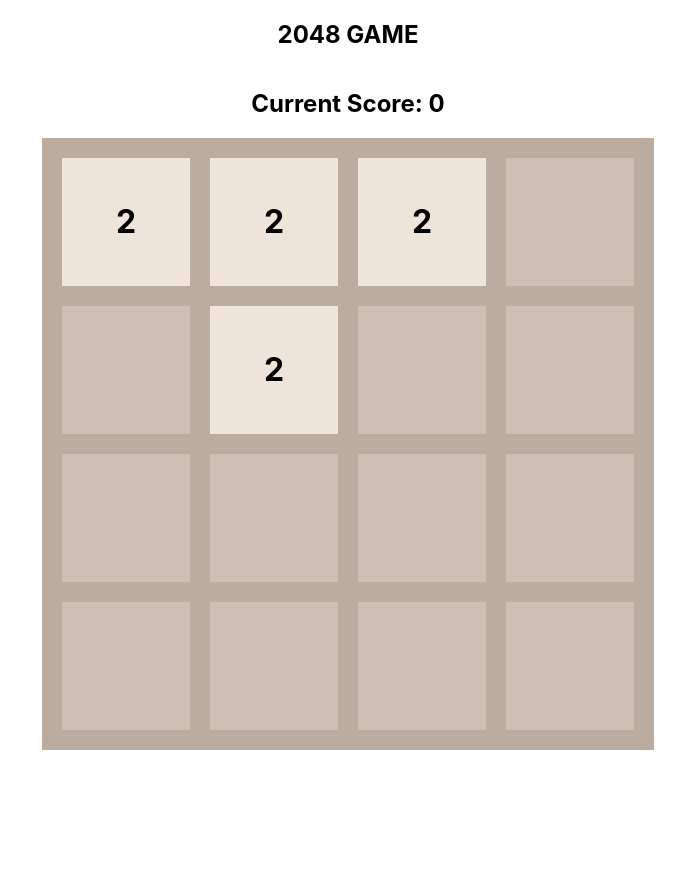
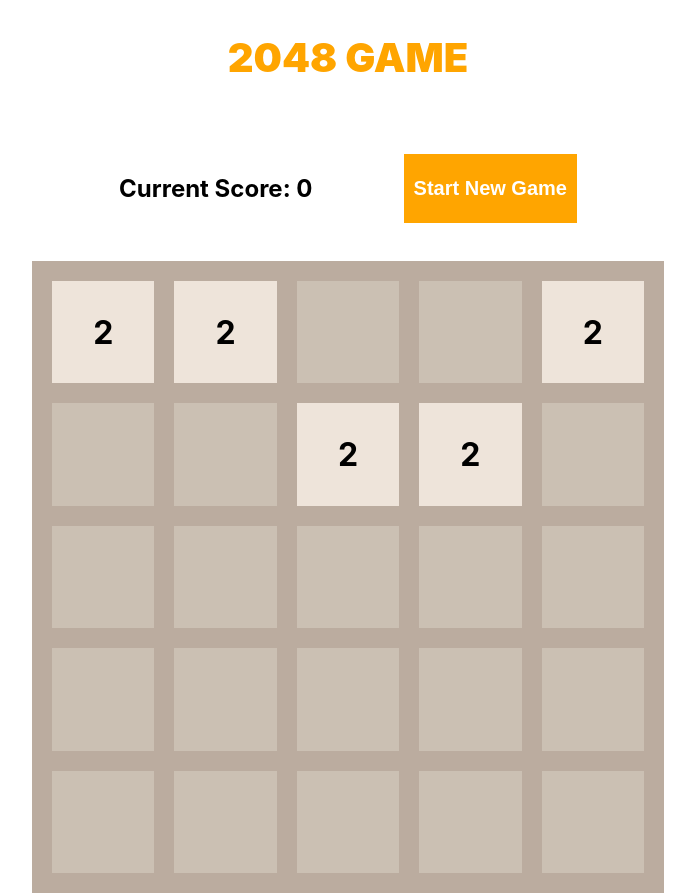
Before and after one commit to JubaF/2048game, a React (Create React App) app: page / in a window 1280 px wide. Shown: the whole page, without its empty margins (292-987 px from the left). Before the commit the page ends 800 px from the top, so only its background shows below. Built offline with nearby package versions, Linux system fonts and the light colour scheme.

Commit message:
added game over message + button start new game

```diff
--- a/src/App.js
+++ b/src/App.js
@@ -15,8 +15,13 @@ function App() {
                 width: '100%',
 
             }}>
-                <h2>2048 GAME</h2>
-                <Grid size={4}/>
+                <h2  style={{
+                    color: 'orange',
+                    fontWeight: '900',
+                    fontSize: '40px',
+                    textAlign: 'center'
+                }}>2048 GAME</h2>
+                <Grid size={5}/>
             </div>
 
         </div>
--- a/src/components/Grid/grid.jsx
+++ b/src/components/Grid/grid.jsx
@@ -1,5 +1,7 @@
 import Tile from "../Tile/tile";
 import {useEffect, useState} from "react";
+
+import '../../index.css';
 
 function Grid(props) {
     const size = props.size
@@ -65,26 +67,26 @@ function Grid(props) {
     const [score, setScore] = useState(0);
     const [gameState, setGameState] = useState('on');
 
-    // const updateScore = (newPoints) => {
-    //     console.log("This is the newPoints :" + newPoints);
-    //     let newScore = score + newPoints;
-    //     setScore(newScore);
-    //
-    // };
+    const onNewGame = () => {
+        setTileList([]);
+        setIsInitialized(false);
+        setGameState('on');
+    }
+
 
     //Update Grid
 
     const handleKey = async (e) => {
-        if (e.key === 'ArrowUp') {
+        if (e.key === 'ArrowUp' && gameState === 'on') {
             console.log('up');
             await updateGrid('up');
-        } else if (e.key === 'ArrowDown') {
+        } else if (e.key === 'ArrowDown' && gameState === 'on') {
             console.log('down');
             await updateGrid('down');
-        } else if (e.key === 'ArrowRight') {
+        } else if (e.key === 'ArrowRight' && gameState === 'on') {
             console.log('right');
             await updateGrid('right');
-        } else if (e.key === 'ArrowLeft') {
+        } else if (e.key === 'ArrowLeft' && gameState === 'on') {
             console.log('left');
             await updateGrid('left');
         }
@@ -92,79 +94,6 @@ function Grid(props) {
 
     const delay = ms => new Promise(res => setTimeout(res, ms));
 
-    // const updateGrid = async (key) => {
-    //     let tempList = [...tileList];
-    //     if (key === 'up') {
-    //         for (let i = tileList.length - 1; i >= 0; i--) {
-    //             // console.log(i);
-    //             if (i - size >= 0) {
-    //                 let tempTile = tileList[i - size];
-    //                 console.log(tempTile);
-    //                 if (tempList[i].value === tempTile.value) {
-    //                     tempList[i].value = 0;
-    //                     tempTile.value = tempTile.value * 2;
-    //                     //Increase Score ...
-    //                 } else if (tempTile.value === 0) {
-    //                     tempTile.value = tempList[i].value;
-    //                     tempList[i].value = 0;
-    //                 }
-    //             }
-    //         }
-    //     } else if (key === 'down') {
-    //         for (let i = 0; i < tempList.length; i++) {
-    //             // console.log(i);
-    //             if (i + size < tempList.length) {
-    //                 let tempTile = tileList[i + size];
-    //                 console.log(tempTile);
-    //                 if (tempList[i].value === tempTile.value) {
-    //                     tempList[i].value = 0;
-    //                     tempTile.value = tempTile.value * 2;
-    //                     //Increase Score ...
-    //                 } else if (tempTile.value === 0) {
-    //                     tempTile.value = tempList[i].value;
-    //                     tempList[i].value = 0;
-    //                 }
-    //             }
-    //         }
-    //     } else if (key === 'right') {
-    //         for (let i = 0; i < tempList.length; i++) {
-    //             // console.log(i);
-    //             if ((i + 1) % size !== 0) {
-    //                 let tempTile = tileList[i + 1];
-    //                 console.log(tempTile);
-    //                 if (tempList[i].value === tempTile.value) {
-    //                     tempList[i].value = 0;
-    //                     tempTile.value = tempTile.value * 2;
-    //                     //Increase Score ...
-    //                 } else if (tempTile.value === 0) {
-    //                     tempTile.value = tempList[i].value;
-    //                     tempList[i].value = 0;
-    //                 }
-    //             }
-    //         }
-    //     } else if (key === 'left') {
-    //         for (let i = tileList.length - 1; i >= 0; i--) {
-    //             // console.log(i);
-    //             if (i % size !== 0) {
-    //                 let tempTile = tileList[i - 1];
-    //                 console.log(tempTile);
-    //                 if (tempList[i].value === tempTile.value) {
-    //                     tempList[i].value = 0;
-    //                     tempTile.value = tempTile.value * 2;
-    //                     //Increase Score ...
-    //                 } else if (tempTile.value === 0) {
-    //                     tempTile.value = tempList[i].value;
-    //                     tempList[i].value = 0;
-    //                 }
-    //             }
-    //         }
-    //     }
-    //     setTileList(tempList);
-    //     tempList = addTile(tempList);
-    //     // console.log(tempList);
-    //     await delay(5000);
-    //     setTileList(tempList);
-    // };
 
     const updateGrid = async (key) => {
         let tempList = [...tileList];
@@ -178,13 +107,13 @@ function Grid(props) {
                     for (let j = 1; j < size; j++) {
                         if (i - (size * j) >= 0) {
                             let tempTile = tileList[i - (size * j)];
-                            console.log(tempTile);
+                            // console.log(tempTile);
                             //Check if tile is empty
                             let canSwap = true;
                             for (let k = i - size; k > (i - (j * size)); k = k - size) {
-                                console.log('this is k: ' + k);
+                                // console.log('this is k: ' + k);
                                 if (tempList[k].value > 0) {
-                                    console.log('false');
+                                    // console.log('false');
                                     canSwap = false;
                                     break;
                                 }
@@ -195,9 +124,11 @@ function Grid(props) {
                                 //Increase Score ...
                             }
                             // Check if it's same value + has not been swapped already
-                            else if (tempList[i].value === tempTile.value && !didTileIncrease && canSwap) {
+                            else if (tempList[i].value !== 0 && tempList[i].value === tempTile.value && !didTileIncrease && canSwap) {
                                 tempList[i].value += tempTile.value;
                                 newPoints = newPoints + tempTile.value;
+                                let pointAdded = tempTile.value
+                                console.log('Points Added Down: ' + pointAdded);
                                 tempTile.value = 0;
                                 didTileIncrease = true;
 
@@ -214,13 +145,13 @@ function Grid(props) {
                     for (let j = 1; j < size; j++) {
                         if (i + (size * j) < tempList.length) {
                             let tempTile = tileList[i + (size * j)];
-                            console.log(tempTile);
+                            // console.log(tempTile);
                             //Check if tile is empty
                             let canSwap = true;
                             for (let k = i + size; k < (i + (j * size)); k = k + size) {
-                                console.log('this is k: ' + k);
+                                // console.log('this is k: ' + k);
                                 if (tempList[k].value > 0) {
-                                    console.log('false');
+                                    // console.log('false');
                                     canSwap = false;
                                     break;
                                 }
@@ -231,9 +162,12 @@ function Grid(props) {
                                 //Increase Score ...
                             }
                             // Check if it's same value + has not been swapped already
-                            else if (tempList[i].value === tempTile.value && !didTileIncrease && canSwap) {
+                            else if (tempList[i].value !== 0 && tempList[i].value === tempTile.value && !didTileIncrease && canSwap) {
                                 tempList[i].value += tempTile.value;
                                 newPoints = newPoints + tempTile.value;
+                                let pointAdded = tempTile.value
+                                // console.log('Can swap? ' + canSwap);
+                                console.log('Points Added Up: ' + pointAdded);
                                 tempTile.value = 0;
                                 didTileIncrease = true;
 
@@ -249,15 +183,15 @@ function Grid(props) {
                     let didTileIncrease = false;
                     for (let j = 1; j < size; j++) {
                         //check if next Tile is a border the left
-                        if ((i + j) % size !== 0 && (i+j)<=(size*size)) {
+                        if ((i + j) % size !== 0 && (i + j) <= (size * size)) {
                             let tempTile = tileList[i + j];
-                            console.log(tempTile);
+                            // console.log(tempTile);
                             //Check if tile is empty
                             let canSwap = true;
                             for (let k = i + 1; k < (i + j); k++) {
-                                console.log('this is k: ' + k);
+                                // console.log('this is k: ' + k);
                                 if (tempList[k].value > 0) {
-                                    console.log('false');
+                                    // console.log('false');
                                     canSwap = false;
                                     break;
                                 }
@@ -268,7 +202,7 @@ function Grid(props) {
                                 //Increase Score ...
                             }
                             // Check if it's same value + has not been swapped already
-                            else if (tempList[i].value === tempTile.value && !didTileIncrease && canSwap) {
+                            else if (tempList[i].value !== 0 && tempList[i].value === tempTile.value && !didTileIncrease && canSwap) {
                                 tempList[i].value += tempTile.value;
                                 newPoints = newPoints + tempTile.value;
                                 tempTile.value = 0;
@@ -293,16 +227,16 @@ function Grid(props) {
                         // Check if tempTile is aborder on the left
                         if ((i - j + 1) % size !== 0 && (i - j) >= 0) {
                             let tempTile = tileList[i - j];
-                            console.log('this is the current Tile value');
-                            console.log(tempTile)
-                            console.log('i = ' + i);
-                            console.log('j = ' + j);
+                            // console.log('this is the current Tile value');
+                            // console.log(tempTile)
+                            // console.log('i = ' + i);
+                            // console.log('j = ' + j);
                             //Check if tile is empty
                             let canSwap = true;
-                            for (let k = i - 1; k > (i-j); k--) {
-                                console.log('this is k: ' + k);
+                            for (let k = i - 1; k > (i - j); k--) {
+                                // console.log('this is k: ' + k);
                                 if (tempList[k].value > 0) {
-                                    console.log('false');
+                                    // console.log('false');
                                     canSwap = false;
                                     break;
                                 }
@@ -313,14 +247,14 @@ function Grid(props) {
                                 //Increase Score ...
                             }
                             // Check if it's same value + has not been swapped already
-                            else if (tempList[i].value === tempTile.value && !didTileIncrease &&canSwap) {
+                            else if (tempList[i].value !== 0 && tempList[i].value === tempTile.value && !didTileIncrease && canSwap) {
                                 tempList[i].value += tempTile.value;
                                 newPoints = newPoints + tempTile.value;
                                 tempList[i - j].value = 0;
                                 didTileIncrease = true;
 
                             }
-                            console.log(tempList);
+                            // console.log(tempList);
                         }
                     }
                 }
@@ -330,8 +264,13 @@ function Grid(props) {
         tempList = addTile(tempList);
         // console.log(tempList);
         // await delay(5000);
-        console.log(score);
-        setScore(score + newPoints);
+        // console.log(score);
+        console.log('End Initital score: ' + score);
+        console.log('End NewPoints score: ' + newPoints);
+        let newScore = score + newPoints;
+        console.log('End New score: ' + newScore);
+        setScore(newScore);
+        console.log('End Current score: ' + score);
         setTileList(tempList);
     };
 
@@ -352,22 +291,47 @@ function Grid(props) {
 
     // console.log(tileList);
     // console.log(windowSize.innerWidth);
-    console.log("This is your score: " + score);
-    console.log("This is the game State: " + gameState);
+    // console.log("This is your score: " + score);
+    // console.log("This is the game State: " + gameState);
+
+    let gridColor = gameState === 'off' ? 'rgba(0,0,0,0.4)' : '#BBAC9F'
     return <>
-        <h2>Current Score: {score}</h2>
-        {gameState === 'on' ? null : <h3>GAME OVER</h3>}
+
+        <div style={{
+            display: 'flex',
+            justifyContent: 'space-evenly',
+            margin: '3% 0',
+            width: '50%'
+        }}>
+            <h2>Current Score: {score}</h2>
+            {gameState === 'off' ? null : <button className={'primary_button'} onClick={() => {
+                onNewGame()
+            }}>Start New Game</button>}
+        </div>
         <div
             style={{
                 display: 'grid',
                 // margin: "30% 30%",
-                backgroundColor: '#BBAC9F',
+                backgroundColor: gridColor,
                 gridTemplateColumns: totalColumns,
                 gridTemplateRows: totalColumns,
                 border: borderGap + " solid #BBAC9F",
                 columnGap: borderGap,
                 rowGap: borderGap
             }}>
+            {/*<div*/}
+            {/*    style={{*/}
+            {/*        position:"absolute",*/}
+            {/*        top:'0',*/}
+            {/*        left:'0',*/}
+            {/*        width: '100%',*/}
+            {/*        height: '100%',*/}
+            {/*        zIndex: '10',*/}
+            {/*        backgroundColor: 'orange',*/}
+            {/*        boxSizing: 'content-box',*/}
+            {/*    }}*/}
+            {/*/>*/}
+            {gameState === 'on' ? null : <h3 className={'gameOver'}>GAME OVER</h3>}
             {tileList.map((tile, i) => <Tile key={i} size={sizeTile} value={tile.value}/>)
             }
         </div>
--- a/src/index.css
+++ b/src/index.css
@@ -1,13 +1,41 @@
 body {
-  margin: 0;
-  font-family: -apple-system, BlinkMacSystemFont, 'Segoe UI', 'Roboto', 'Oxygen',
+    margin: 0;
+    font-family: -apple-system, BlinkMacSystemFont, 'Segoe UI', 'Roboto', 'Oxygen',
     'Ubuntu', 'Cantarell', 'Fira Sans', 'Droid Sans', 'Helvetica Neue',
     sans-serif;
-  -webkit-font-smoothing: antialiased;
-  -moz-osx-font-smoothing: grayscale;
+    -webkit-font-smoothing: antialiased;
+    -moz-osx-font-smoothing: grayscale;
 }
 
 code {
-  font-family: source-code-pro, Menlo, Monaco, Consolas, 'Courier New',
+    font-family: source-code-pro, Menlo, Monaco, Consolas, 'Courier New',
     monospace;
 }
+
+
+.primary_button {
+    background: orange;
+    border: 3px black;
+    color: white;
+    font-Weight: bolder;
+    font-Size: 20px;
+    text-Align: center;
+    padding: 0 10px;
+}
+
+.primary_button:hover{
+    background-color: greenyellow;
+    color: black;
+    cursor: pointer;
+}
+
+.gameOver {
+
+    position: absolute;
+    color: white;
+    font-size: 50px;
+    top: 50%;
+    left: 50%;
+    transform: translate(-50%, -50%);
+
+}
```
